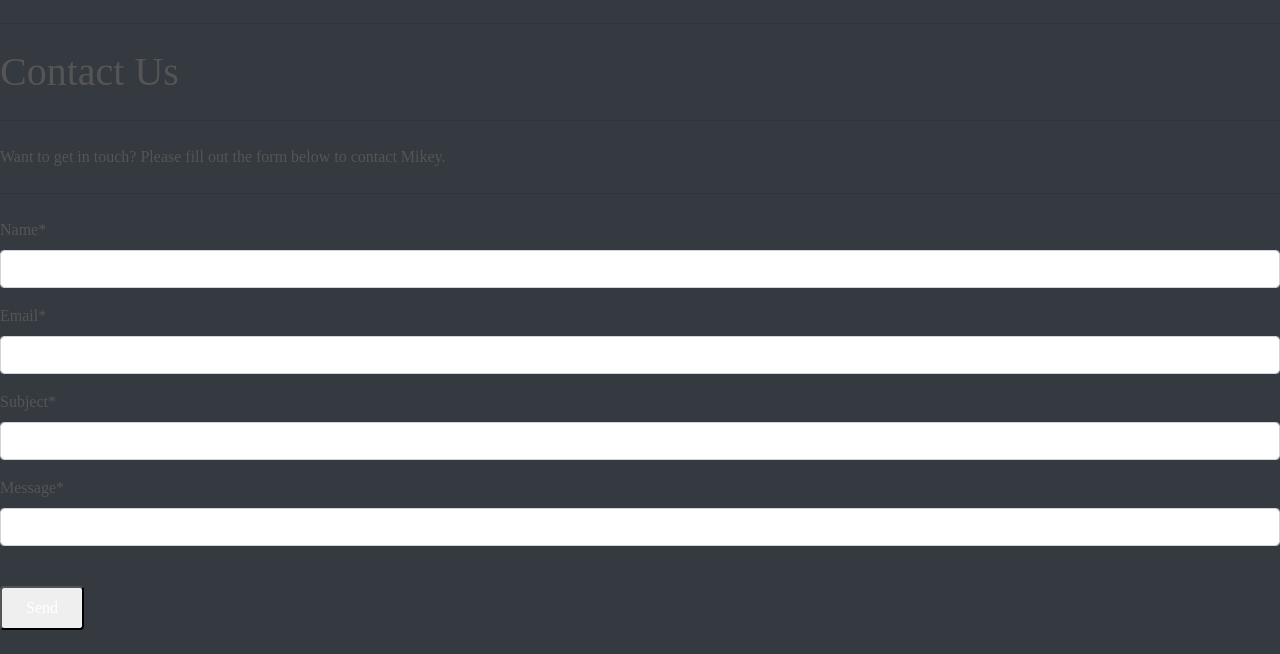
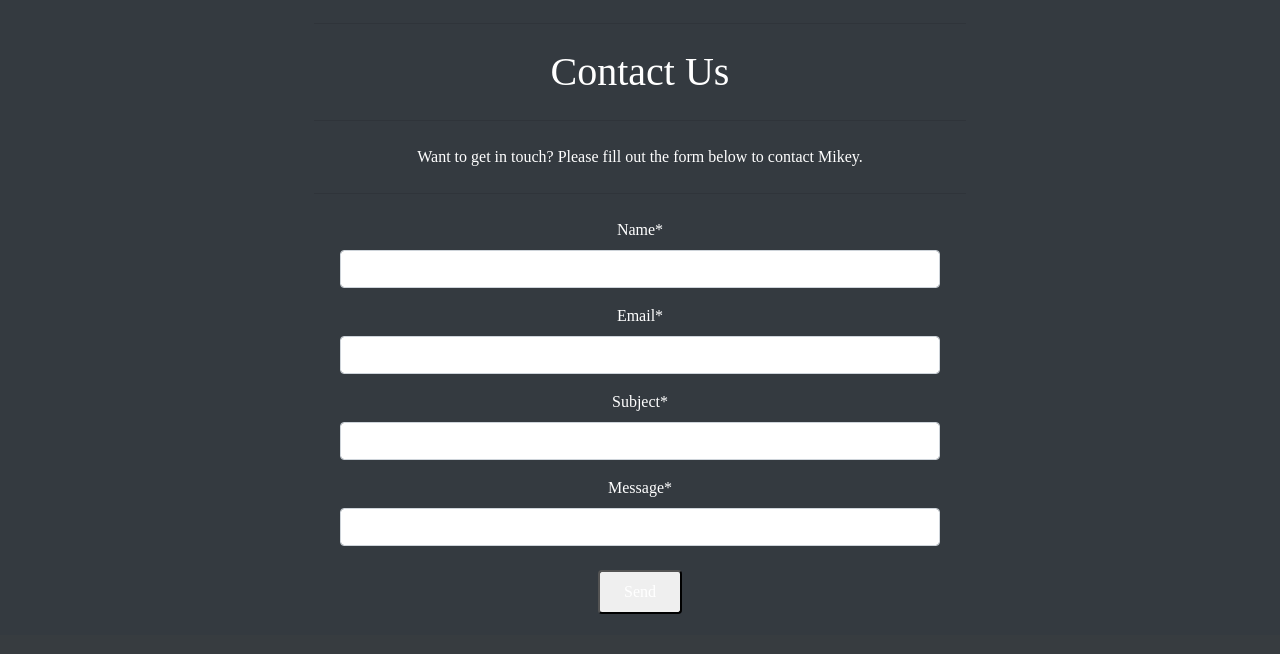
Before and after one commit to isThatAFife/CI_PP5, a Django app: page /contact/ in a window 1280 px wide. Shown: the part 165-819 px from the top of the page. After the commit the page ends 779 px from the top, so only its background shows below. Run offline with Django 5.2, Linux system fonts and the light colour scheme; some libraries are stand-ins or nearby versions; some web fonts are replaced.

Commit message:
style: added some custom styling to contact page

```diff
--- a/contact/forms.py
+++ b/contact/forms.py
@@ -14,5 +14,8 @@
         model = ContactMessage
         fields = ['name', 'email', 'subject', 'message']
         widgets = {
-            'message': forms.Textarea(attrs={'rows': 5}),
+            'message': forms.Textarea(attrs={
+                'rows': 8,
+                'class': 'large-message'
+            }),
         }
--- /dev/null
+++ b/contact/static/contact/css/forms.css
@@ -0,0 +1,7 @@
+/* Contact Form */
+
+.large-message {
+    min-height: 150px;
+    height: auto;
+    resize: vertical;
+}
--- a/contact/templates/contact/contact.html
+++ b/contact/templates/contact/contact.html
@@ -3,6 +3,10 @@
 {% load crispy_forms_tags %}
 {% block extra_meta %}
 <meta name="description" content="Contact">
+{% endblock %}
+
+{% block extra_css %}
+    <link rel="stylesheet" href="{% static 'contact/css/forms.css' %}">
 {% endblock %}
 
 {% block page_header %}
@@ -16,17 +20,24 @@
 {% block extra_title %}Contact{% endblock %}
 
 {% block content %}
-<div class="px-8">
+<div class="container">
+    <div class="row justify-content-center">
+        <div class="col-12 col-md-8 text-white text-center">
             <hr class="my-4">
             <h1 class="font-semibold text-2xl mb-4">Contact Us</h1>
             <hr class="my-4">
             <p class="my-2">Want to get in touch? Please fill out the form below to contact Mikey.</p>
             <hr class="my-4">
-    <form method="post" class="mt-4">
+            <form method="post" class="mt-4 mx-auto" style="max-width: 600px;">
                 {% csrf_token %}
                 {{ form|crispy }}
-        <button type="submit"
-            class="bg-primary-500 hover:bg-primary-700 text-white rounded py-2 px-4 my-4">Send</button>
+                <div class="text-center mt-4">
+                    <button type="submit" class="bg-primary-500 hover:bg-primary-700 text-white rounded py-2 px-4">
+                        Send
+                    </button>
+                </div>
             </form>
         </div>
+    </div>
+</div>
 {% endblock %}
```
Lines whose indentation alone changed are shown as unchanged.
